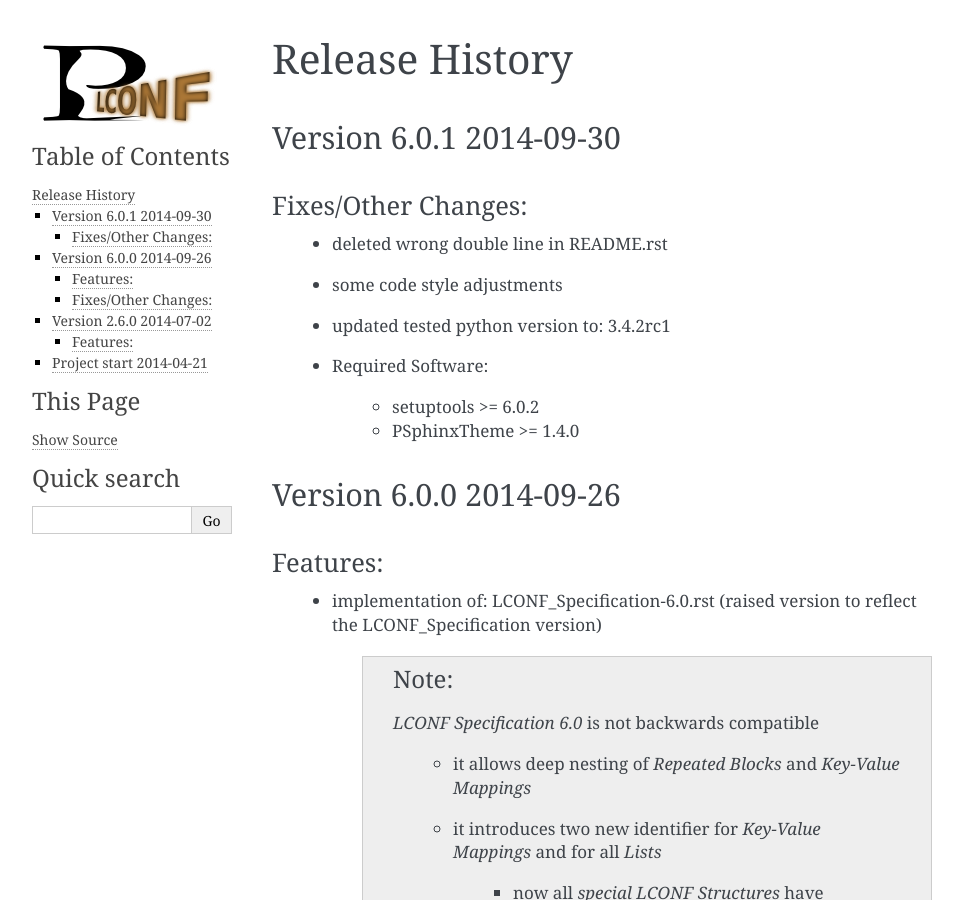
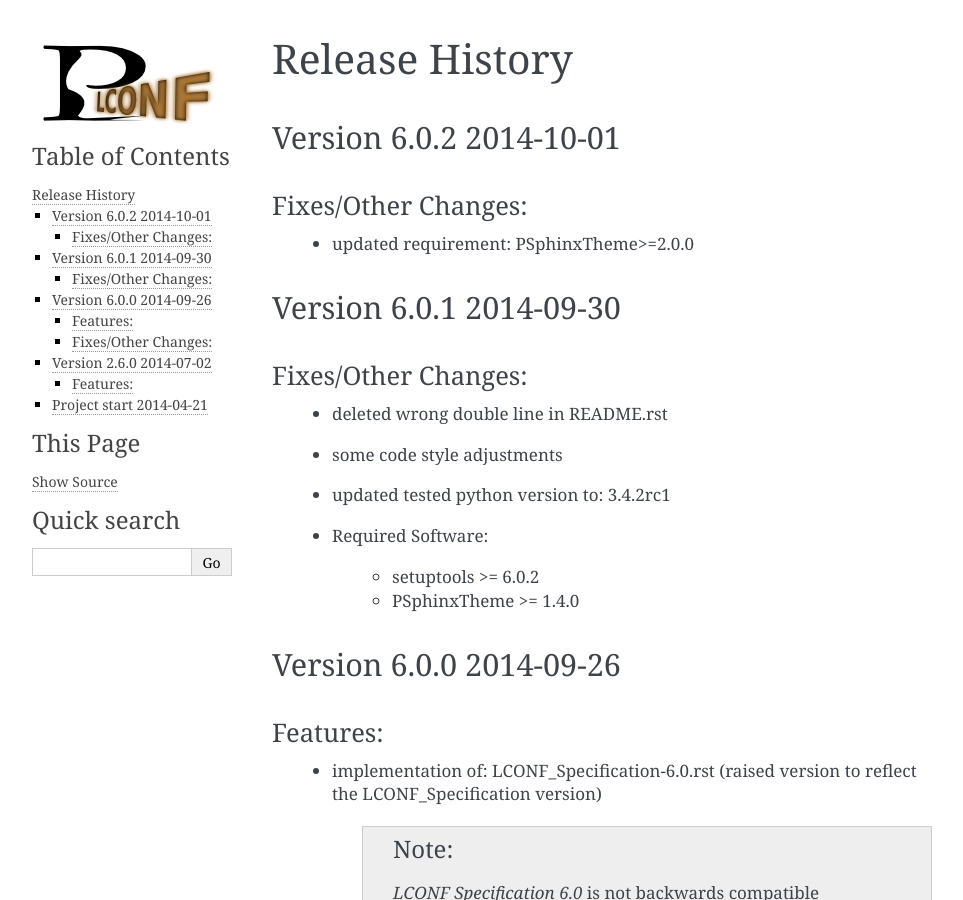
Before and after one commit to peter1000/LCONF, a Sphinx documentation site: the page built from docs/history.rst, in a window 1280 px wide and 900 px high. Shown: the whole window, without its empty margins (148-1111 px from the left). Built offline with Sphinx 7.4.7, drawn with Linux system fonts in a browser that asks for light colours.

Commit message:
Version 6.0.2     2014-10-01 ============================
Fixes/Other Changes:
--------------------

   - updated requirement: PSphinxTheme>=2.0.0

```diff
--- a/CHANGELOG.rst
+++ b/CHANGELOG.rst
@@ -4,6 +4,15 @@ Release History
 
 
 .. _whats-new:
+
+Version 6.0.2     2014-10-01
+============================
+
+Fixes/Other Changes:
+--------------------
+
+   - updated requirement: PSphinxTheme>=2.0.0
+
 
 Version 6.0.1     2014-09-30
 ============================
--- a/docs/RequiredSoftware.rst
+++ b/docs/RequiredSoftware.rst
@@ -33,7 +33,7 @@ Required Software
 
    - `<http://nedbatchelder.com/code/coverage>`_
 
-- PSphinxTheme >= 1.4.0  (for documentation generation)
+- PSphinxTheme >= 2.0.0  (for documentation generation)
 
    - `<https://github.com/peter1000/PSphinxTheme>`_
 
--- a/docs/conf.py
+++ b/docs/conf.py
@@ -121,7 +121,7 @@ keep_warnings = True
 # ===========================================================================================================================
 
 # set_psphinxtheme: html_theme_path, html_theme, needs_sphinx
-html_theme_path, html_theme, needs_sphinx = set_psphinxtheme('p-greencloud')
+html_theme_path, html_theme, needs_sphinx = set_psphinxtheme('p-green')
 
 # [optional] overwrite some of the default options
 html_theme_options = {}
--- a/requirements.txt
+++ b/requirements.txt
@@ -6,4 +6,4 @@ Cython>=0.21
 # extras
 nose>=1.3.4
 coverage>=3.7.1
-PSphinxTheme>=1.4.0
+PSphinxTheme>=2.0.0
```
